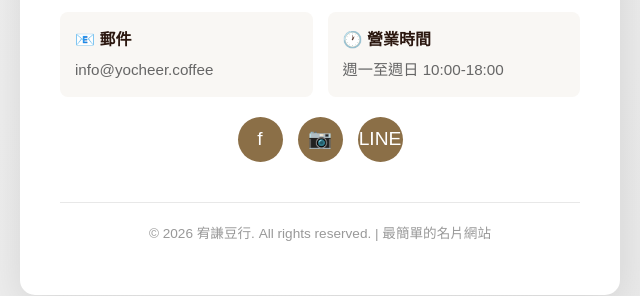
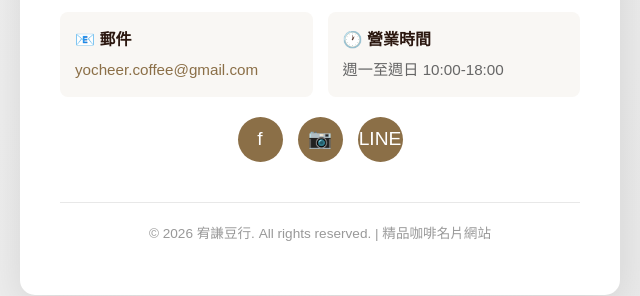
Before and after one commit to yocheercoffee-byte/yocheercoffee.com, a plain HTML site: page index.html in a window 1280 px wide. Shown: the part 942-1238 px from the top of the page, 320-960 px from the left. Drawn offline with Linux system fonts and the light colour scheme.

Commit message:
更新：官網 index.html - 內嵌圖片並更新郵件
- 內嵌 Logo 圖片：images/13516632...n.jpg
- 內嵌首頁圖片：images/賣場封面.jpg
- 更新郵件：yocheer.coffee@gmail.com
- 郵件添加可點擊連結（mailto:）
- 所有圖片已移至 images/ 資料夾

```diff
--- a/index.html
+++ b/index.html
@@ -140,6 +140,15 @@
             font-size: 0.95em;
         }
 
+        .contact-item a {
+            color: #8b6f47;
+            text-decoration: none;
+        }
+
+        .contact-item a:hover {
+            text-decoration: underline;
+        }
+
         .social-links {
             margin-top: 20px;
             display: flex;
@@ -193,7 +202,7 @@
     <div class="container">
         <!-- Logo 區域 -->
         <div class="logo">
-            <img src="images/logo.png" alt="宥謙豆行 Logo">
+            <img src="images/13516632_10209977922794127_8285673315035635235_n.jpg" alt="宥謙豆行 Logo">
         </div>
 
         <!-- 品牌名稱 -->
@@ -207,7 +216,7 @@
 
         <!-- 首頁圖片 -->
         <div class="hero-image">
-            <img src="images/hero.jpg" alt="精品咖啡">
+            <img src="images/賣場封面.jpg" alt="精品咖啡">
         </div>
 
         <!-- 特色介紹 -->
@@ -244,7 +253,7 @@
                 </div>
                 <div class="contact-item">
                     <strong>📧 郵件</strong>
-                    <p>info@yocheer.coffee</p>
+                    <p><a href="mailto:yocheer.coffee@gmail.com">yocheer.coffee@gmail.com</a></p>
                 </div>
                 <div class="contact-item">
                     <strong>🕐 營業時間</strong>
@@ -262,7 +271,7 @@
 
         <!-- 頁尾 -->
         <div class="footer">
-            <p>&copy; 2026 宥謙豆行. All rights reserved. | 最簡單的名片網站</p>
+            <p>&copy; 2026 宥謙豆行. All rights reserved. | 精品咖啡名片網站</p>
         </div>
     </div>
 </body>
```
